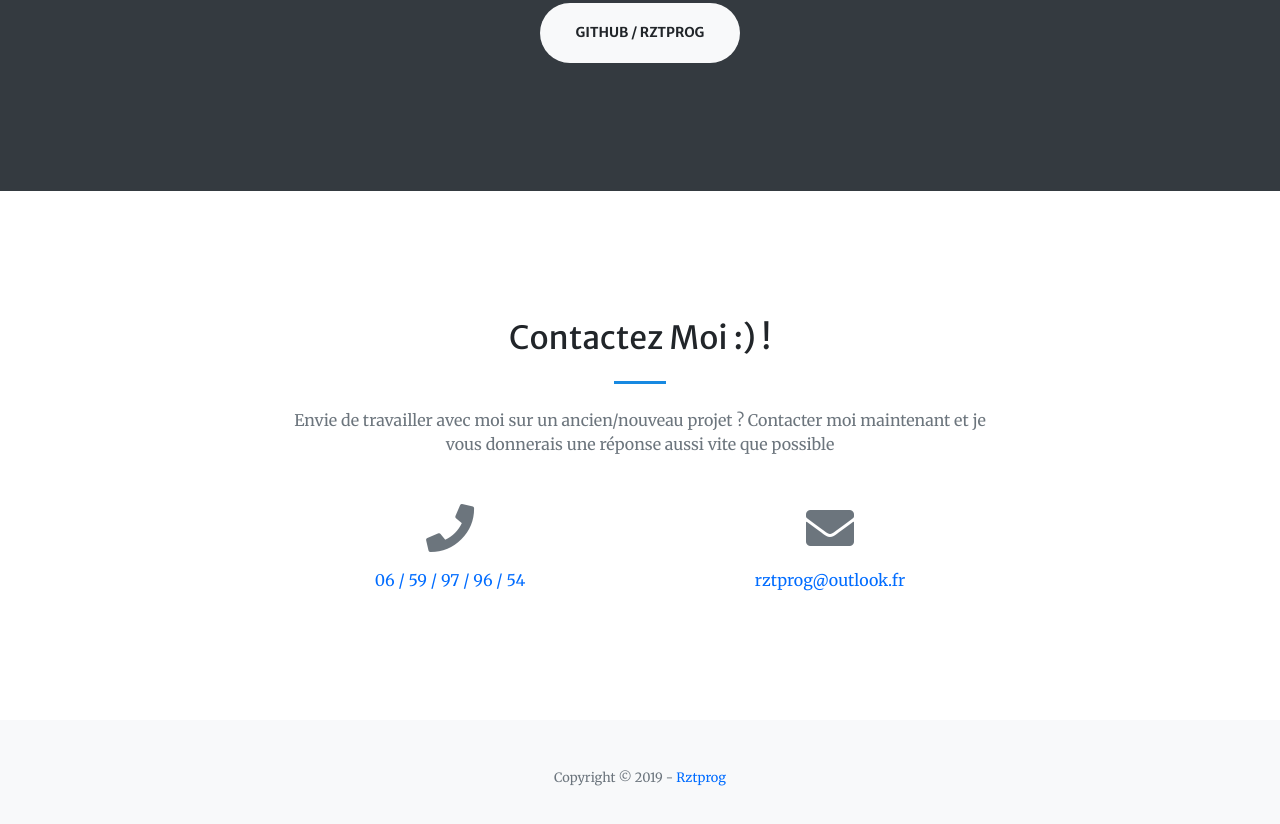
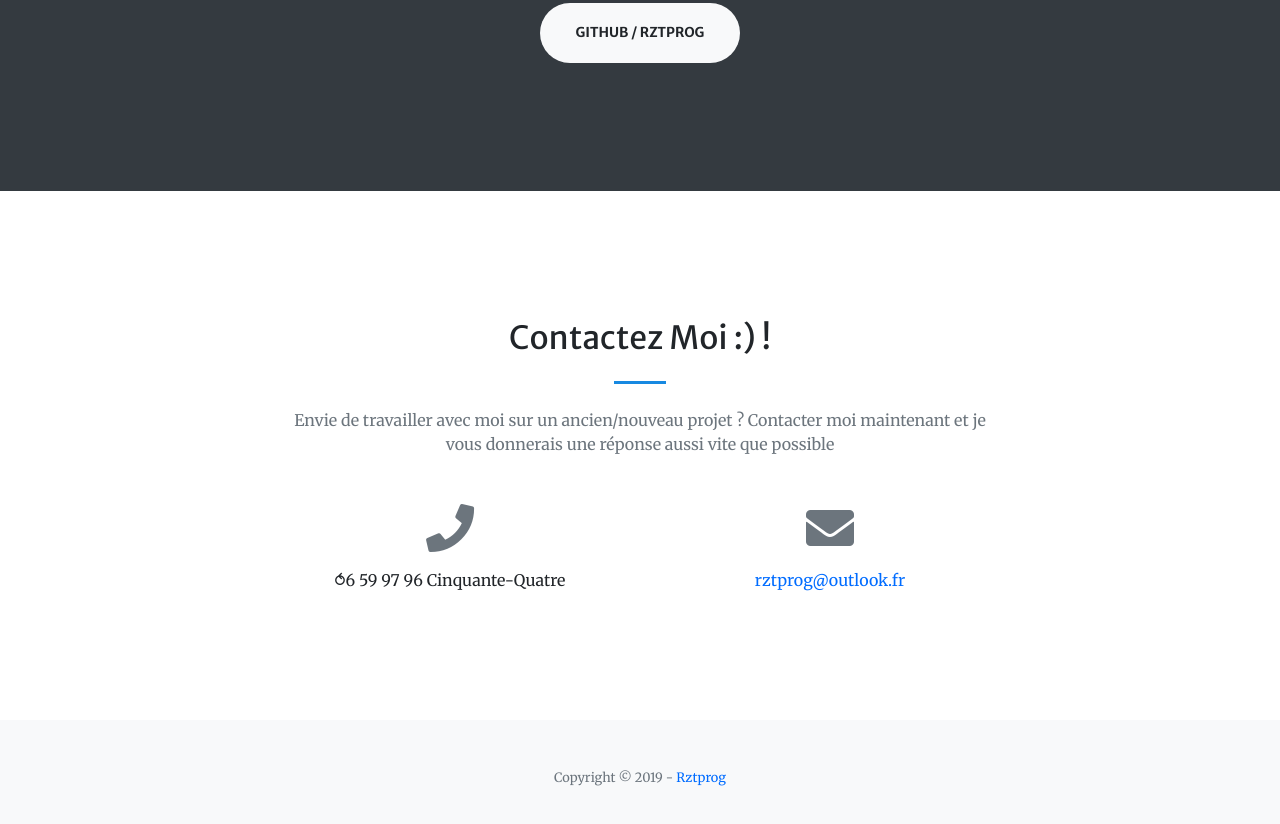
Before and after one commit to rztprog/Portfolio, a website with bundled scripts: page index.html in a window 1280 px wide. Shown: the part 4381-5205 px from the top of the page. Built offline with nearby package versions, Linux system fonts and the light colour scheme.

Commit message:
Change number

```diff
--- a/index.html
+++ b/index.html
@@ -228,7 +228,7 @@
       <div class="row">
         <div class="col-lg-4 ml-auto text-center mb-5 mb-lg-0">
           <i class="fas fa-phone fa-3x mb-3 text-muted"></i>
-          <div><a href="tel:0659979654">06 / 59 / 97 / 96 / 54</a></div>
+          <div>⥀6 59 97 96 Cinquante-Quatre<a></a></div>
         </div>
         <div class="col-lg-4 mr-auto text-center">
           <i class="fas fa-envelope fa-3x mb-3 text-muted"></i>
```
